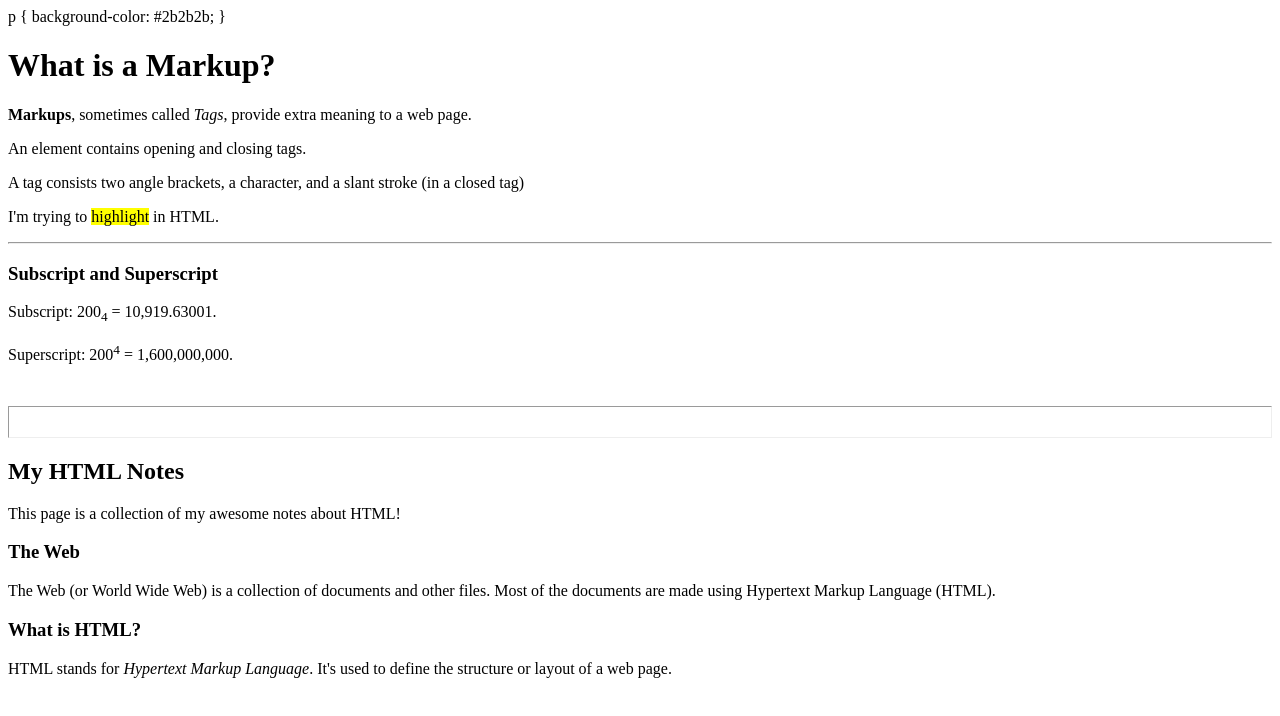
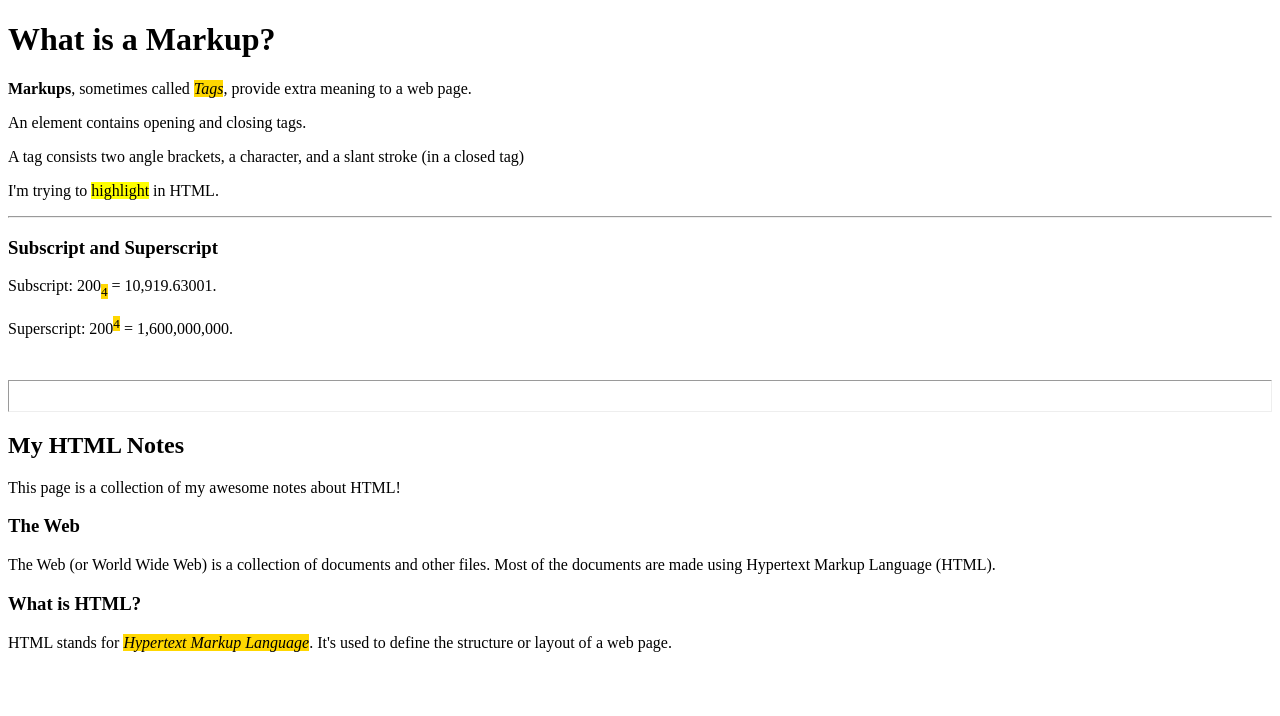
Before and after one commit to philipsdotdev/basic-html-css, a website: page index.html in a window 1280 px wide. Drawn offline with Linux system fonts and the light colour scheme.

Commit message:
Update index.html

```diff
--- a/index.html
+++ b/index.html
@@ -5,11 +5,11 @@
     <meta name="viewport" content="width=device-width, initial-scale=1.0" />
     <meta http-equiv="X-UA-Compatible" content="ie=edge" />
     <title>notes.html</title>
-    <syle>
-      p {
-        background-color: #2b2b2b;
+    <style>
+      sub, sup, em {
+        background-color: #ffd700;
       }
-    </syle>
+    </style>
   </head>
   <body>
     <h1>
```
